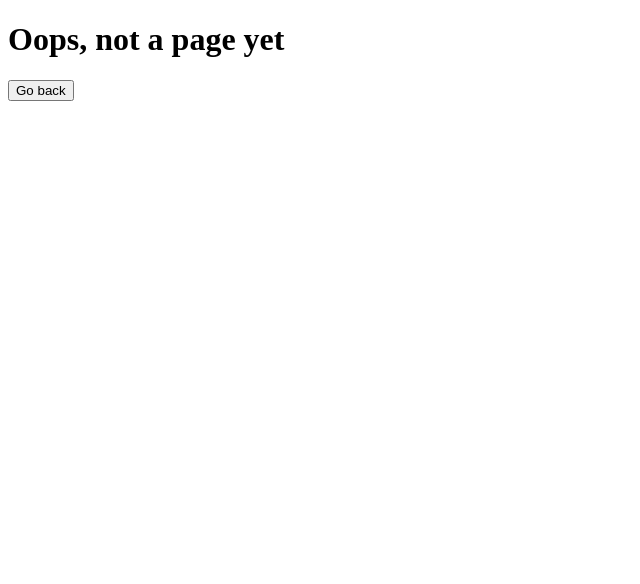
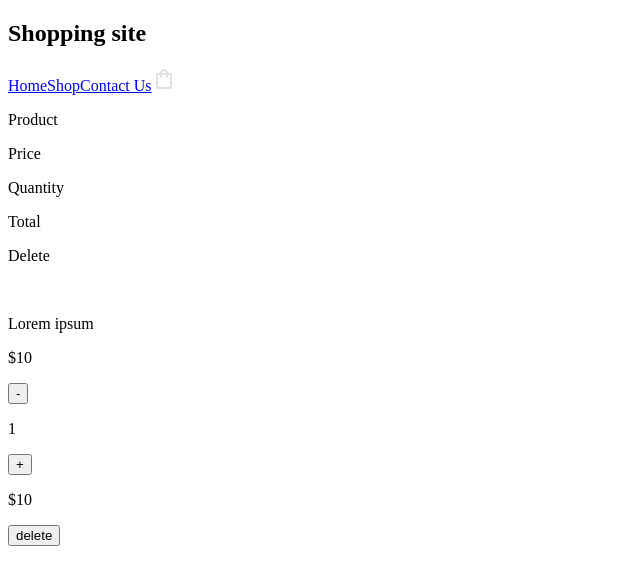
Before and after one commit to Oliv-19/OP_shopping_site, a React (Vite) app: page /cart in a window 1280 px wide. Shown: the top 584 px of the page, without its empty margins (0-640 px from the left). Built offline with nearby package versions, Linux system fonts and the light colour scheme.

Commit message:
Add Cart component

```diff
--- /dev/null
+++ b/src/components/Cart.jsx
@@ -0,0 +1,38 @@
+import Nav from "./Nav";
+
+function Product(){
+    return (
+        <div>
+            <div className="imgWrapper">
+                <img src={null} alt="" />
+            </div>
+            <p>Lorem ipsum</p>
+            <p>$10</p>
+            <div className="quantity">
+                <button>-</button>
+                <p>1</p>
+                <button>+</button>
+            </div>
+            <p>$10</p>
+            <button>delete</button>
+        </div>
+    )
+}
+
+export default function Cart(){
+    return (
+        <>
+            <Nav />
+            <div className="products">
+                <div className="titles">
+                    <p>Product</p>
+                    <p>Price</p>
+                    <p>Quantity</p>
+                    <p>Total</p>
+                    <p>Delete</p>
+                </div>
+                <Product/>
+            </div>
+        </>
+    )
+}
--- a/src/components/routes.jsx
+++ b/src/components/routes.jsx
@@ -1,4 +1,5 @@
 import App from "./App"
+import Cart from "./Cart"
 import ErrorPage from "./ErrorPage"
 import HomePage from "./HomePage"
 import Shop from "./Shop"
@@ -14,11 +15,11 @@ const routes = [
         element: <Shop />,
         errorElement: <ErrorPage />
     },
-    // {
-    //     path:'/cart',
-    //     element: <Cart />,
-    //     errorElement: <ErrorPage />
-    // },
+    {
+        path:'/cart',
+        element: <Cart />,
+        errorElement: <ErrorPage />
+    },
     // {
     //     path:'/contactUs',
     //     element: <Contact />,
```
Also changed, not shown: 1 other file (tests, documents, lock files or other folders).
